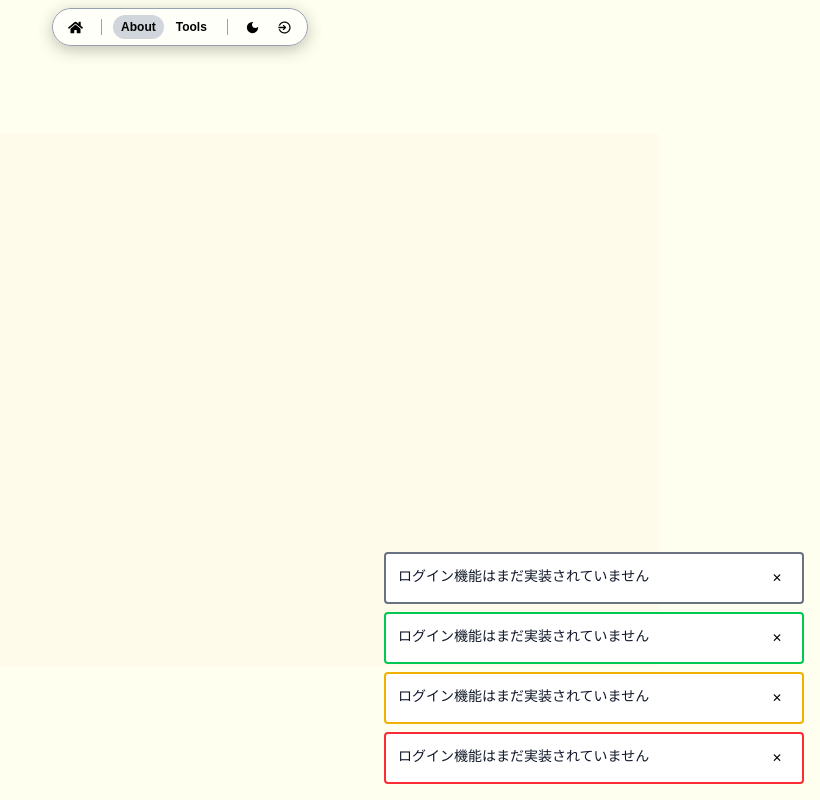
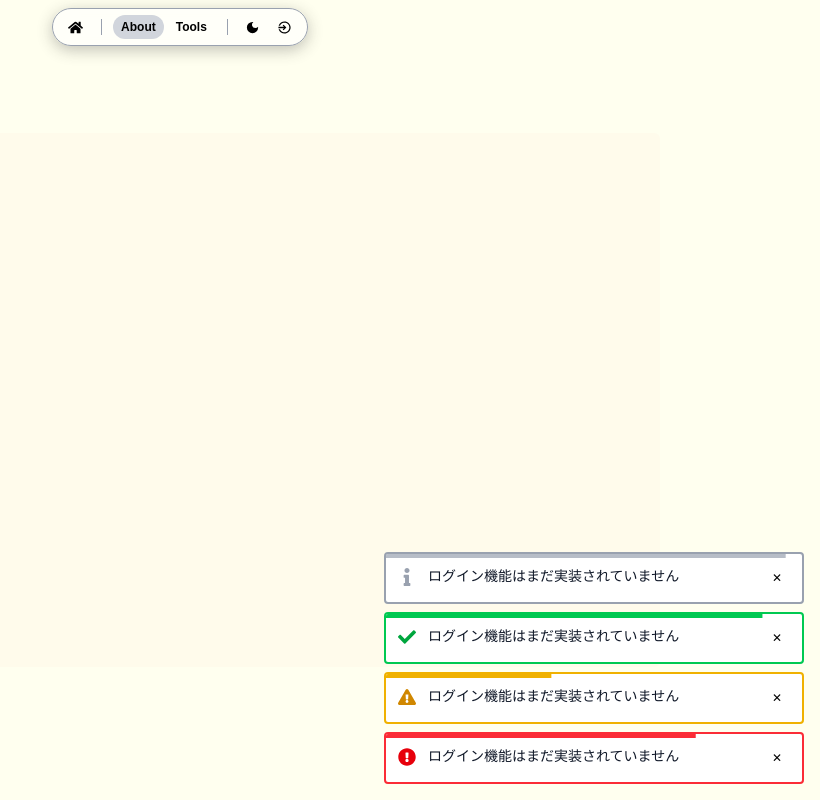
Before and after one commit to 11Rick23/kuri-net, a Next.js app: page /about in a window 1280 px wide. Both pictures are taken after a click on the button 744 px from the left and 27 px from the top of the page. Shown: the whole page, without its empty margins (460-1280 px from the left). Built offline with nearby package versions, Linux system fonts and the light colour scheme; a web font is replaced by a local one.

Commit message:
トーストにゲージを追加、色を調整、重複カウンターの追加

```diff
--- a/src/app/components/header/loginButton.tsx
+++ b/src/app/components/header/loginButton.tsx
@@ -14,22 +14,22 @@ export default function LogInButton() {
 				toast("ログイン機能はまだ実装されていません", {
 					id: "sign-up-notice",
 					type: "info",
-					durationMs: 0,
+					durationMs: 20000,
 				});
 				toast("ログイン機能はまだ実装されていません", {
 					id: "sign-up-notice2",
 					type: "success",
-					durationMs: 0,
+					durationMs: 13000,
 				});
 				toast("ログイン機能はまだ実装されていません", {
 					id: "sign-up-notice3",
 					type: "warning",
-					durationMs: 0,
+					durationMs: 5000,
 				});
 				toast("ログイン機能はまだ実装されていません", {
 					id: "sign-up-notice4",
 					type: "error",
-					durationMs: 0,
+					durationMs: 8000,
 				});
 			}}
 			className="
--- a/src/app/components/toast/toastCard.tsx
+++ b/src/app/components/toast/toastCard.tsx
@@ -1,4 +1,12 @@
+import React from "react";
+import {
+	FaCheck,
+	FaExclamationCircle,
+	FaExclamationTriangle,
+	FaInfo,
+} from "react-icons/fa";
 import type { ToastItem, ToastType } from "@/utils/types";
+import { useToast } from "./toastProvider";
 
 export default function ToastCard({
 	item,
@@ -7,29 +15,86 @@ export default function ToastCard({
 	item: ToastItem;
 	onClose: () => void;
 }) {
-	const colorByType: Record<ToastType, string> = {
-		info: "border-gray-500 dark:border-gray-800",
+	const { pause, resume } = useToast();
+	const [hovered, setHovered] = React.useState(false);
+
+	const borderColorByType: Record<ToastType, string> = {
+		info: "border-gray-400 dark:border-gray-600",
 		success: "border-green-500 dark:border-green-800",
 		warning: "border-yellow-500 dark:border-yellow-800",
 		error: "border-red-500 dark:border-red-800",
 	};
 
+	const barColorByType: Record<ToastType, string> = {
+		info: "bg-gray-400/70 dark:bg-gray-600/70",
+		success: "bg-green-500 dark:bg-green-800",
+		warning: "bg-yellow-500 dark:bg-yellow-800",
+		error: "bg-red-500 dark:bg-red-800",
+	};
+
+	const iconByType: Record<ToastType, React.ReactNode> = {
+		info: <FaInfo aria-hidden className="text-gray-400 dark:text-gray-400" />,
+		success: (
+			<FaCheck aria-hidden className="text-green-600 dark:text-green-400" />
+		),
+		warning: (
+			<FaExclamationTriangle
+				aria-hidden
+				className="text-yellow-600 dark:text-yellow-400"
+			/>
+		),
+		error: (
+			<FaExclamationCircle
+				aria-hidden
+				className="text-red-600 dark:text-red-400"
+			/>
+		),
+	};
+
 	return (
+		// biome-ignore lint/a11y/noStaticElementInteractions: ホバー時に自動的に消えるのを一時停止するため
 		<div
 			className={`
+				relative overflow-hidden
                 rounded-sm border
                 px-3 py-3 flex items-start gap-3
 				bg-white dark:bg-gray-900
-                ${colorByType[item.type]} border-2
+                ${borderColorByType[item.type]} border-2
                 `}
+			onMouseEnter={() => {
+				setHovered(true);
+				pause(item.id);
+			}}
+			onMouseLeave={() => {
+				setHovered(false);
+				resume(item.id);
+			}}
 		>
+			<div className="absolute left-0 top-0 h-1 w-full overflow-hidden">
+				<div
+					className={`h-full w-full origin-left ${barColorByType[item.type]}`}
+					style={{
+						animationName: "progress-bar",
+						animationDuration: `${item.durationMs}ms`,
+						animationTimingFunction: "ease-in-out",
+						animationFillMode: "forwards",
+						animationPlayState: hovered ? "paused" : "running",
+					}}
+				/>
+			</div>
+
+			<div className="mt-0.5 text-lg shrink-0">
+				{iconByType[item.type]}
+			</div>
+
 			<div className="text-sm text-gray-900 dark:text-gray-100 flex-1">
-				{item.message}
+				{item.message + (item.count > 1 ? ` (${item.count})` : "")}
 			</div>
+
 			<button
 				type="button"
 				onClick={onClose}
-				className="text-xs px-2 py-1 rounded-md hover:bg-gray-100 dark:hover:bg-gray-800"
+				className="text-xs text-center px-2 py-1 rounded-md hover:bg-gray-300 dark:hover:bg-gray-800"
 				aria-label="閉じる"
 			>
 				✕
--- a/src/app/components/toast/toastProvider.tsx
+++ b/src/app/components/toast/toastProvider.tsx
@@ -2,8 +2,6 @@
 
 import { nanoid } from "nanoid";
 import type React from "react";
-import ToastCard from "./toastCard";
-
 import {
 	createContext,
 	useCallback,
@@ -12,13 +10,13 @@ import {
 	useRef,
 	useState,
 } from "react";
-
 import type {
+	TimerInfo,
 	ToastContextValue,
 	ToastItem,
 	ToastOptions,
-	ToastType,
 } from "@/utils/types";
+import ToastCard from "./toastCard";
 
 // トースト操作を共有するためのコンテキスト
 const ToastContext = createContext<ToastContextValue | null>(null);
@@ -34,15 +32,44 @@ export function useToast() {
 // トースト表示を行うプロバイダー
 export function ToastProvider({ children }: { children: React.ReactNode }) {
 	const [items, setItems] = useState<ToastItem[]>([]);
-	const timers = useRef(new Map<string, number>());
+	const timers = useRef(new Map<string, TimerInfo>());
+
+	const clearTimer = useCallback((id: string) => {
+		const timer = timers.current.get(id);
+		if (timer) window.clearTimeout(timer.timeoutId);
+		timers.current.delete(id);
+	}, []);
 
 	// 指定したIDのトーストを閉じ、タイマーをクリアする
-	const dismiss = useCallback((id: string) => {
-		setItems((prev) => prev.filter((t) => t.id !== id));
-		const timer = timers.current.get(id);
-		if (timer) window.clearTimeout(timer);
-		timers.current.delete(id);
+	const dismiss = useCallback(
+		(id: string) => {
+			setItems((prev) => prev.filter((t) => t.id !== id));
+			clearTimer(id);
+		},
+		[clearTimer],
+	);
+
+	const pause = useCallback((id: string) => {
+		const info = timers.current.get(id);
+		if (!info) return;
+
+		window.clearTimeout(info.timeoutId);
+
+		const elapsed = Date.now() - info.startAt;
+		info.remainingMs = Math.max(info.remainingMs - elapsed, 0);
 	}, []);
+
+	const resume = useCallback(
+		(id: string) => {
+			const info = timers.current.get(id);
+			if (!info || info.remainingMs <= 0) return;
+
+			window.clearTimeout(info.timeoutId); // 念のため既存のタイマーをクリア
+			info.startAt = Date.now();
+			info.timeoutId = window.setTimeout(() => dismiss(id), info.remainingMs);
+		},
+		[dismiss],
+	);
 
 	// トーストを作成
 	const toast = useCallback(
@@ -51,26 +78,44 @@ export function ToastProvider({ children }: { children: React.ReactNode }) {
 			const type = options?.type ?? "info";
 			const durationMs = options?.durationMs ?? 5000;
 
-			const item: ToastItem = { id, type, message, durationMs };
+			// トーストを追加、同じIDがある場合は上書き
+			setItems((prev) => {
+				const prevItem = prev.find((t) => t.id === id);
 
-			// トーストを追加、同じIDがある場合は上書き
-			setItems((prev) => [...prev.filter((t) => t.id !== id), item]);
+				const item: ToastItem = {
+					id,
+					type,
+					message,
+					durationMs,
+					count: prevItem ? prevItem.count + 1 : 1,
+				};
+
+				return [...prev.filter((t) => t.id !== id), item];
+			});
+
+			// 既存のタイマーがあればクリア
+			clearTimer(id);
 
 			// 負の値を指定された場合はタイマーをセットしない
 			if (durationMs <= 0) return;
 
-			// 既存のタイマーがあればクリア
-			const prevTimer = timers.current.get(id);
-			if (prevTimer) window.clearTimeout(prevTimer);
+			const startAt = Date.now();
+			const timeoutId = window.setTimeout(() => dismiss(id), durationMs);
 
 			// タイマーをセット
-			const timer = window.setTimeout(() => dismiss(id), durationMs);
-			timers.current.set(id, timer);
+			timers.current.set(id, {
+				startAt,
+				remainingMs: durationMs,
+				timeoutId,
+			});
 		},
-		[dismiss],
+		[dismiss, clearTimer],
 	);
 
-	const value = useMemo(() => ({ toast, dismiss }), [toast, dismiss]);
+	const value = useMemo(
+		() => ({ toast, dismiss, pause, resume }),
+		[toast, dismiss, pause, resume],
+	);
 
 	return (
 		<ToastContext.Provider value={value}>
@@ -81,7 +126,11 @@ export function ToastProvider({ children }: { children: React.ReactNode }) {
 				aria-relevant="additions"
 			>
 				{items.map((t) => (
-					<ToastCard key={t.id} item={t} onClose={() => dismiss(t.id)} />
+					<ToastCard
+						key={t.id + String(t.count)}
+						item={t}
+						onClose={() => dismiss(t.id)}
+					/>
 				))}
 			</div>
 		</ToastContext.Provider>
--- a/src/app/globals.css
+++ b/src/app/globals.css
@@ -31,6 +31,15 @@
   }
 }
 
+@keyframes progress-bar {
+  from {
+    transform: scaleX(1);
+  }
+  to {
+    transform: scaleX(0);
+  }
+}
+
 body {
   background-color: var(--color-background);
   color: var(--color-foreground);
```
Also changed, not shown: src/app/utils/types.ts (+9 -0 lines). Lines whose indentation alone changed are shown as unchanged.
